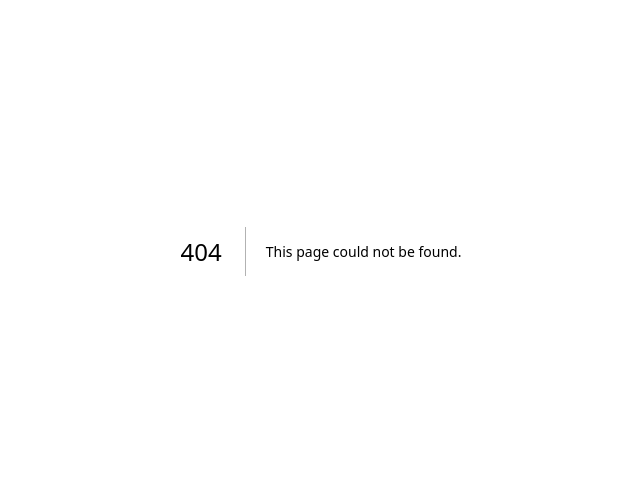
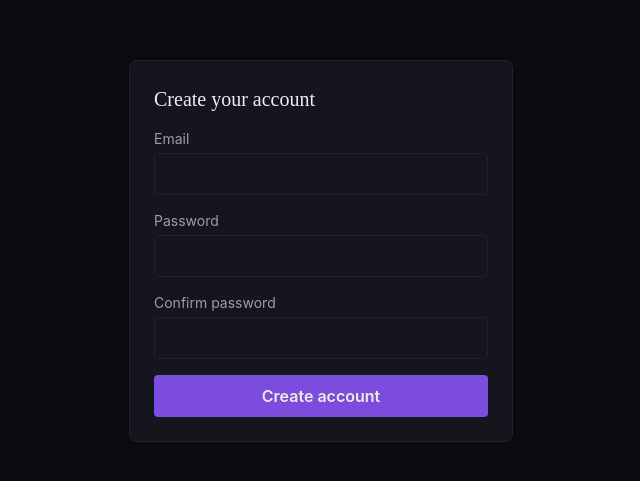
Before and after one commit to rafalciecwierz/ashen-contracts, a Next.js app in the folder apps/web/: page /register in a window 1280 px wide. Before the commit this address had no page. Shown: the part 149-630 px from the top of the page, without its empty margins (319-959 px from the left). Built offline with nearby package versions, Linux system fonts and the light colour scheme; no server answers.

Commit message:
add: register page

```diff
--- /dev/null
+++ b/apps/web/app/register/page.tsx
@@ -0,0 +1,106 @@
+'use client';
+
+import { useState, type FormEvent } from 'react';
+import { useRouter } from 'next/navigation';
+import { Input, Button } from '@ashen-contracts/ui';
+import type { RegisterResponse } from '@ashen-contracts/shared';
+import { ApiError, apiPost } from '@/src/http/api';
+
+interface FieldErrors {
+  email?: string;
+  password?: string;
+  confirmPassword?: string;
+}
+
+export default function RegisterPage() {
+  const router = useRouter();
+
+  const [email, setEmail] = useState('');
+  const [password, setPassword] = useState('');
+  const [confirmPassword, setConfirmPassword] = useState('');
+  const [fieldErrors, setFieldErrors] = useState<FieldErrors>({});
+  const [serverError, setServerError] = useState<string | null>(null);
+  const [loading, setLoading] = useState(false);
+
+  function validate(): boolean {
+    const errors: FieldErrors = {};
+
+    // mirrors RegisterDto's @IsEmail() — deliberately simple, the backend is
+    // the source of truth and will reject anything this check misses
+    if (!/^\S+@\S+\.\S+$/.test(email)) {
+      errors.email = 'Enter a valid email address.';
+    }
+    // mirrors RegisterDto's @MinLength(8)
+    if (password.length < 8) {
+      errors.password = 'Password must be at least 8 characters.';
+    }
+    // frontend-only rule, backend has no concept of "confirm password"
+    if (confirmPassword !== password) {
+      errors.confirmPassword = 'Passwords do not match.';
+    }
+
+    setFieldErrors(errors);
+    return Object.keys(errors).length === 0;
+  }
+
+  async function handleSubmit(event: FormEvent) {
+    event.preventDefault();
+    setServerError(null);
+
+    if (!validate()) return;
+
+    setLoading(true);
+    try {
+      await apiPost<RegisterResponse>('/auth/register', { email, password });
+      router.push('/login?registered=true');
+    } catch (err) {
+      setServerError(
+        err instanceof ApiError ? err.message : 'Something went wrong. Please try again.',
+      );
+    } finally {
+      setLoading(false);
+    }
+  }
+
+  return (
+    <main className="min-h-screen flex items-center justify-center bg-bg px-4">
+      <form
+        onSubmit={handleSubmit}
+        className="w-full max-w-sm bg-surface border border-surface-raised rounded-lg p-6 flex flex-col gap-4"
+      >
+        <h1 className="text-xl font-heading text-ink">Create your account</h1>
+
+        <Input
+          label="Email"
+          type="email"
+          autoComplete="email"
+          value={email}
+          onChange={(e) => setEmail(e.target.value)}
+          error={fieldErrors.email}
+        />
+        <Input
+          label="Password"
+          type="password"
+          autoComplete="new-password"
+          value={password}
+          onChange={(e) => setPassword(e.target.value)}
+          error={fieldErrors.password}
+        />
+        <Input
+          label="Confirm password"
+          type="password"
+          autoComplete="new-password"
+          value={confirmPassword}
+          onChange={(e) => setConfirmPassword(e.target.value)}
+          error={fieldErrors.confirmPassword}
+        />
+
+        {serverError && <p className="text-sm text-error">{serverError}</p>}
+
+        <Button type="submit" disabled={loading}>
+          {loading ? 'Creating account…' : 'Create account'}
+        </Button>
+      </form>
+    </main>
+  );
+}
--- a/apps/web/package.json
+++ b/apps/web/package.json
@@ -9,6 +9,7 @@
     "lint": "eslint"
   },
   "dependencies": {
+    "@ashen-contracts/shared": "workspace:*",
     "@ashen-contracts/ui": "workspace:*",
     "next": "16.3.5",
     "react": "19.2.8",
--- /dev/null
+++ b/apps/web/src/http/api.ts
@@ -0,0 +1,29 @@
+const API_URL = process.env.NEXT_PUBLIC_API_URL;
+
+export class ApiError extends Error {
+  constructor(
+    public status: number,
+    message: string,
+  ) {
+    super(message);
+  }
+}
+
+export async function apiPost<TResponse>(path: string, body: unknown): Promise<TResponse> {
+  const res = await fetch(`${API_URL}${path}`, {
+    method: 'POST',
+    headers: { 'Content-Type': 'application/json' },
+    body: JSON.stringify(body),
+  });
+
+  if (!res.ok) {
+    const data = await res.json().catch(() => null);
+    const rawMessage = data?.message;
+    const message = Array.isArray(rawMessage)
+      ? rawMessage.join(' ')
+      : (rawMessage ?? 'Something went wrong. Please try again.');
+    throw new ApiError(res.status, message);
+  }
+
+  return res.json();
+}
```
Also changed, not shown: 2 other files (tests, documents, lock files or other folders).
